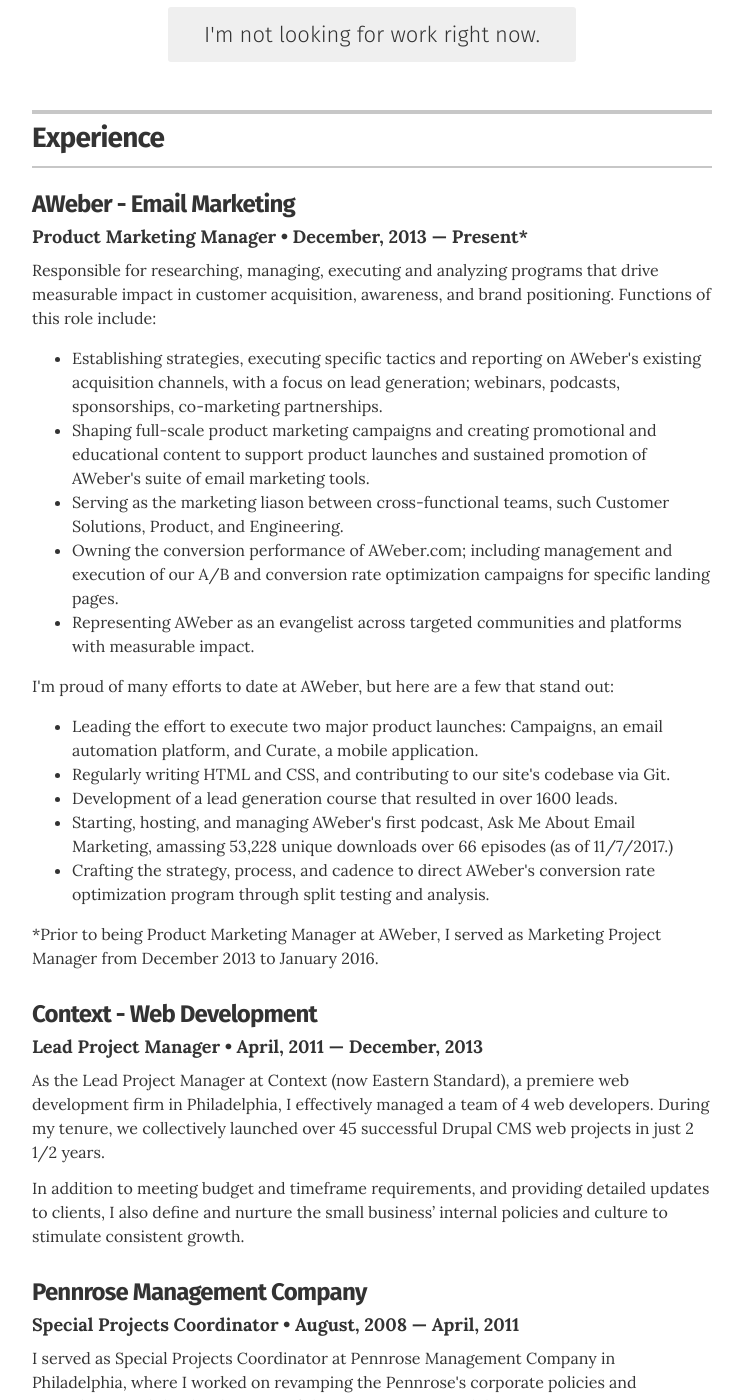
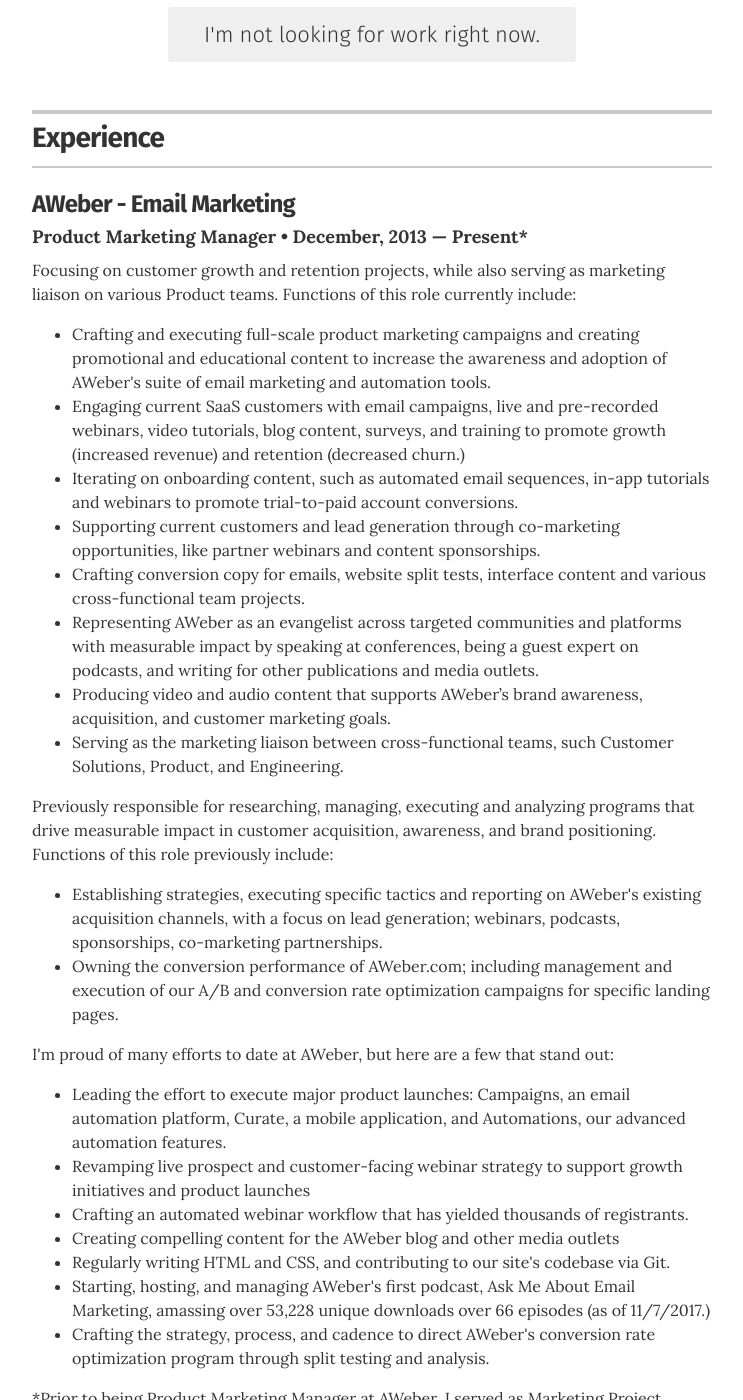
Before and after one commit to tnrt/tnrt-resume, a Jekyll site: the page built from index.html, in a window 1280 px wide and 1400 px high, scrolled down 518 px. Shown: the whole window, without its empty margins (268-1011 px from the left). Built offline with Jekyll 4.4.1, drawn with Linux system fonts in a browser that asks for light colours; some of the changed text lies outside the part shown.

Commit message:
2017-mega-update

```diff
--- a/_layouts/resume.html
+++ b/_layouts/resume.html
@@ -27,7 +27,7 @@
         </div>
 
         <div class="executive-summary">
-          <p>I am a motivated, metrics-driven, passionate product marketing manager and digital marketing professional with innate leadership qualities, and an unquenchable thirst for team-based success.</p>
+          <p>I am a results-driven full-stack digital marketer with an innate desire to grow businesses, develop high-performing teams, create engaging conversion content and deliver exceptional customer experiences.</p>
         </div>
 
         {% if site.resume_looking_for_work == 'yes' %}
@@ -50,24 +50,42 @@
         <div class="resume-item">
           <h3 class="resume-item-title">AWeber - Email Marketing</h3>
           <h4 class="resume-item-details">Product Marketing Manager &bull; December, 2013 &mdash; Present*</h4>
-          <p class="resume-item-copy">Responsible for researching, managing, executing and analyzing programs that drive measurable impact in customer acquisition, awareness, and brand positioning. Functions of this role include:</p>
+          <p class="resume-item-copy">Focusing on customer growth and retention projects, while also serving as marketing liaison on various Product teams. Functions of this role currently include:</p>
+          <ul class="resume-item-list">
+            <li>Crafting and executing full-scale product marketing campaigns and creating promotional and educational content to increase the awareness and adoption of AWeber's suite of email marketing and automation tools.</li>
+            <li>Engaging current SaaS customers with email campaigns, live and pre-recorded webinars, video tutorials, blog content, surveys, and training to promote growth (increased revenue) and retention (decreased churn.)</li>
+            <li>Iterating on onboarding content, such as automated email sequences, in-app tutorials and webinars to promote trial-to-paid account conversions.</li>
+            <li>Supporting current customers and lead generation through co-marketing opportunities, like partner webinars and content sponsorships.</li>
+            <li>Crafting conversion copy for emails, website split tests, interface content and various cross-functional team projects.</li>
+            <li>Representing AWeber as an evangelist across targeted communities and platforms with measurable impact by speaking at conferences, being a guest expert on podcasts, and writing for other publications and media outlets.</li>
+            <li>Producing video and audio content that supports AWeber’s brand awareness, acquisition, and customer marketing goals.</li>
+            <li>Serving as the marketing liaison between cross-functional teams, such Customer Solutions, Product, and Engineering.</li>
+          </ul>
+          <p class="resume-item-copy">Previously responsible for researching, managing, executing and analyzing programs that drive measurable impact in customer acquisition, awareness, and brand positioning. Functions of this role previously include:</p>
           <ul class="resume-item-list">
             <li>Establishing strategies, executing specific tactics and reporting on AWeber's existing acquisition channels, with a focus on lead generation; webinars, podcasts, sponsorships, co-marketing partnerships.</li>
-            <li>Shaping full-scale product marketing campaigns and creating promotional and educational content to support product launches and sustained promotion of AWeber's suite of email marketing tools.</li>
-            <li>Serving as the marketing liason between cross-functional teams, such Customer Solutions, Product, and Engineering.</li>
             <li>Owning the conversion performance of AWeber.com; including management and execution of our A/B and conversion rate optimization campaigns for specific landing pages.</li>
-            <li>Representing AWeber as an evangelist across targeted communities and platforms with measurable impact.</li>
           </ul>
           <p class="resume-item-copy">I'm proud of many efforts to date at AWeber, but here are a few that stand out:</p>
           <ul class="resume-item-list">
-            <li>Leading the effort to execute two major product launches: Campaigns, an email automation platform, and Curate, a mobile application.</li>
+            <li>Leading the effort to execute major product launches: Campaigns, an email automation platform, Curate, a mobile application, and Automations, our advanced automation features.</li>
+            <li>Revamping live prospect and customer-facing webinar strategy to support growth initiatives and product launches</li>
+            <li>Crafting an automated webinar workflow that has yielded thousands of registrants.</li>
+            <li>Creating compelling content for the AWeber blog and other media outlets</li>
             <li>Regularly writing HTML and CSS, and contributing to our site's codebase via Git.</li>
-            <li>Development of a lead generation course that resulted in over 1600 leads.</li>
-            <li>Starting, hosting, and managing AWeber's first podcast, Ask Me About Email Marketing, amassing 53,228 unique downloads over 66 episodes (as of 11/7/2017.)</li>
+            <li>Starting, hosting, and managing AWeber's first podcast, Ask Me About Email Marketing, amassing over 53,228 unique downloads over 66 episodes (as of 11/7/2017.)</li>
             <li>Crafting the strategy, process, and cadence to direct AWeber's conversion rate optimization program through split testing and analysis.</li>
           </ul>
           <p class="resume-item-copy">*Prior to being Product Marketing Manager at AWeber, I served as Marketing Project Manager from December 2013 to January 2016.</p>
 
+
+        </div><!-- end of resume-item -->
+
+        <!-- another resume item -->
+        <div class="resume-item">
+          <h3 class="resume-item-title">Rosemont College - Communications Department</h3>
+          <h4 class="resume-item-details">Adjunct Instructor &bull; September, 2016 &mdash; Present</h4>
+          <p class="resume-item-copy">As an Adjunct Instructor at Rosemont College in Rosemont, PA, I teach a 3-credit Communications course, Publication Design. This course is an overview in print and digital publication design and includes hands-on training with the Adobe Creative Suite (Photoshop, Illustrator, InDesign.) This course is taught on Monday evenings and does not conflict with normal business hours.</p>
 
         </div><!-- end of resume-item -->
 
@@ -143,22 +161,22 @@
 
         <div class="resume-item">
           <h4 class="resume-item-details">Web Development, Design, and Content Management</h4>
-          <p class="resume-item-copy">In an effort to be a full-stack marketer, pursued an education in web development, design, and content management. Designed and published physical content across various mediums, such as invitations, posters, and a hardcover book.  Well-versed in HTML, CSS, and Javascript. Developed static and custom-themed Wordpress sites for myself and clients. Proficient with Adobe Creative Suite (Photoshop, InDesign, Illustrator, and Audition.)</p>
+          <p class="resume-item-copy">In an effort to be a full-stack marketer, pursued an education in web development, design, and content management. Well-versed in HTML, CSS, and Javascript. Developed static and custom-themed Wordpress sites for myself and clients. Proficient with Adobe Creative Suite (Photoshop, InDesign, Illustrator, and Audition.) Designed and published physical content across various mediums, such as invitations, posters, and a hardcover book.</p>
         </div>
 
         <div class="resume-item">
           <h4 class="resume-item-details">Marketing Tech and Analytics</h4>
-          <p class="resume-item-copy">Well-versed in Google Analytics, Kissmetrics, and tag management software. Experienced in SEO and Facebook advertising, particularly developing retargeting acquisition funnels.</p>
+          <p class="resume-item-copy">Well-versed in Google Analytics, KissMetrics, ad tracking pixels,  marketing automation and tag management software. Experienced in SEO and Facebook advertising, particularly developing retargeting acquisition funnels</p>
         </div>
 
         <div class="resume-item">
-          <h4 class="resume-item-details">Copywriting, podcasting, and content creation</h4>
-          <p class="resume-item-copy">Active contributer on various web publications and blogs. Developed conversion-centric copy for AWeber's public site and various campaigns. Experience developing podcasts (recording, editing, and publishing.)</p>
+          <h4 class="resume-item-details">Copywriting, Podcasting, and Content Creation</h4>
+          <p class="resume-item-copy">Active contributer on various web publications and blogs. Developed conversion-centric copy for AWeber's public site and various campaigns. Experienced in podcast production (recording, editing, publishing, and promoting.)</p>
         </div>
 
         <div class="resume-item">
-          <h4 class="resume-item-details">Leadership</h4>
-          <p class="resume-item-copy">Exceptionally high interest in organizational leadership, time management, and productivity. Read countless books, attended seminars and workshops. I explore my own personal experiences in a weekly email newsletter series, <a href="http://weekly.coffee">Weekly Coffee</a>.</p>
+          <h4 class="resume-item-details">Leadership and Productivity</h4>
+          <p class="resume-item-copy">Exceptionally high interest in organizational leadership, time management, and productivity. Obsessively consume countless books, attended seminars and workshops. I explore my own personal experiences in a weekly email newsletter series, <a href="http://weekly.coffee">Weekly Coffee</a>.</p>
         </div>
 
       </section>
```
